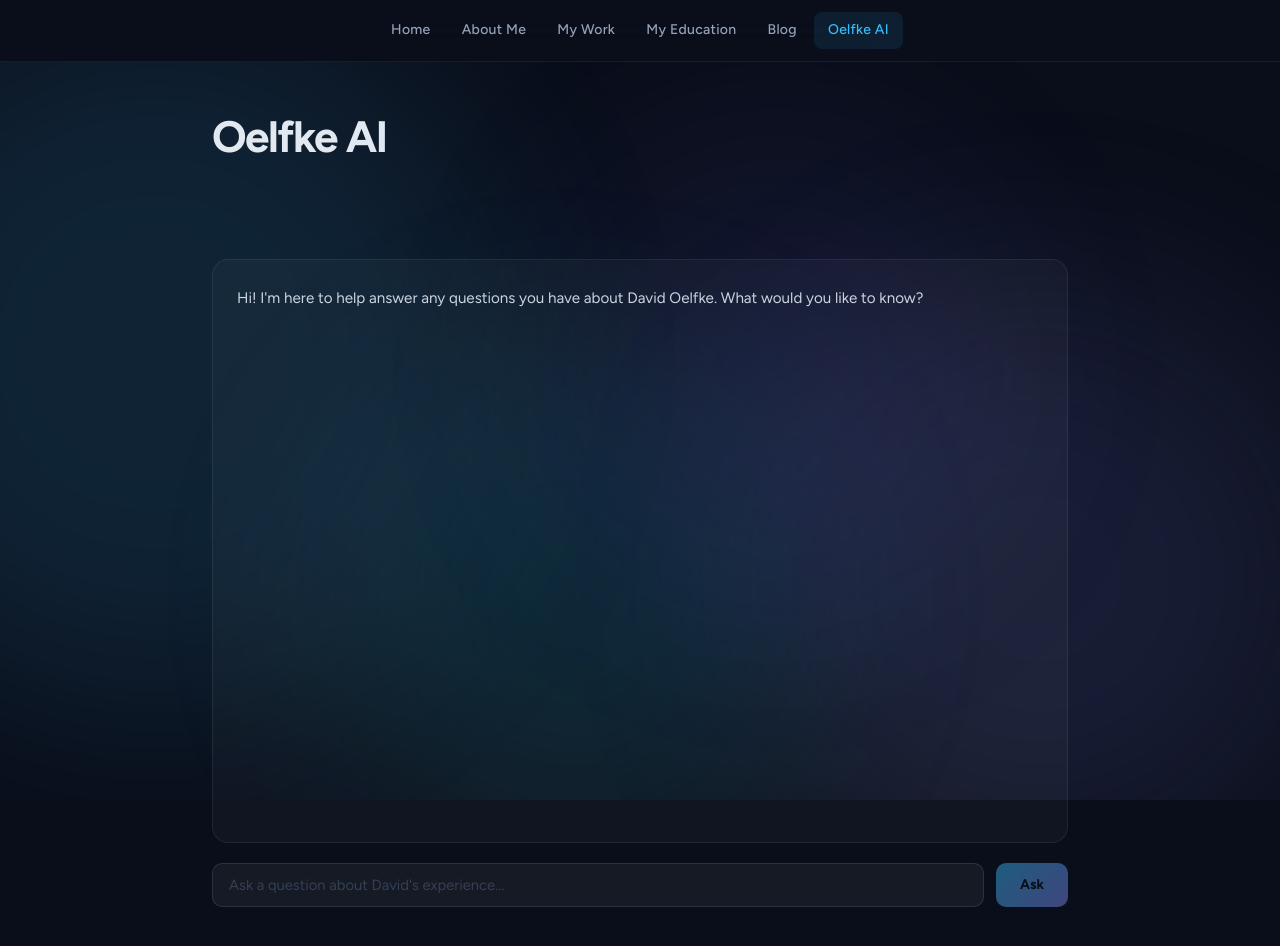
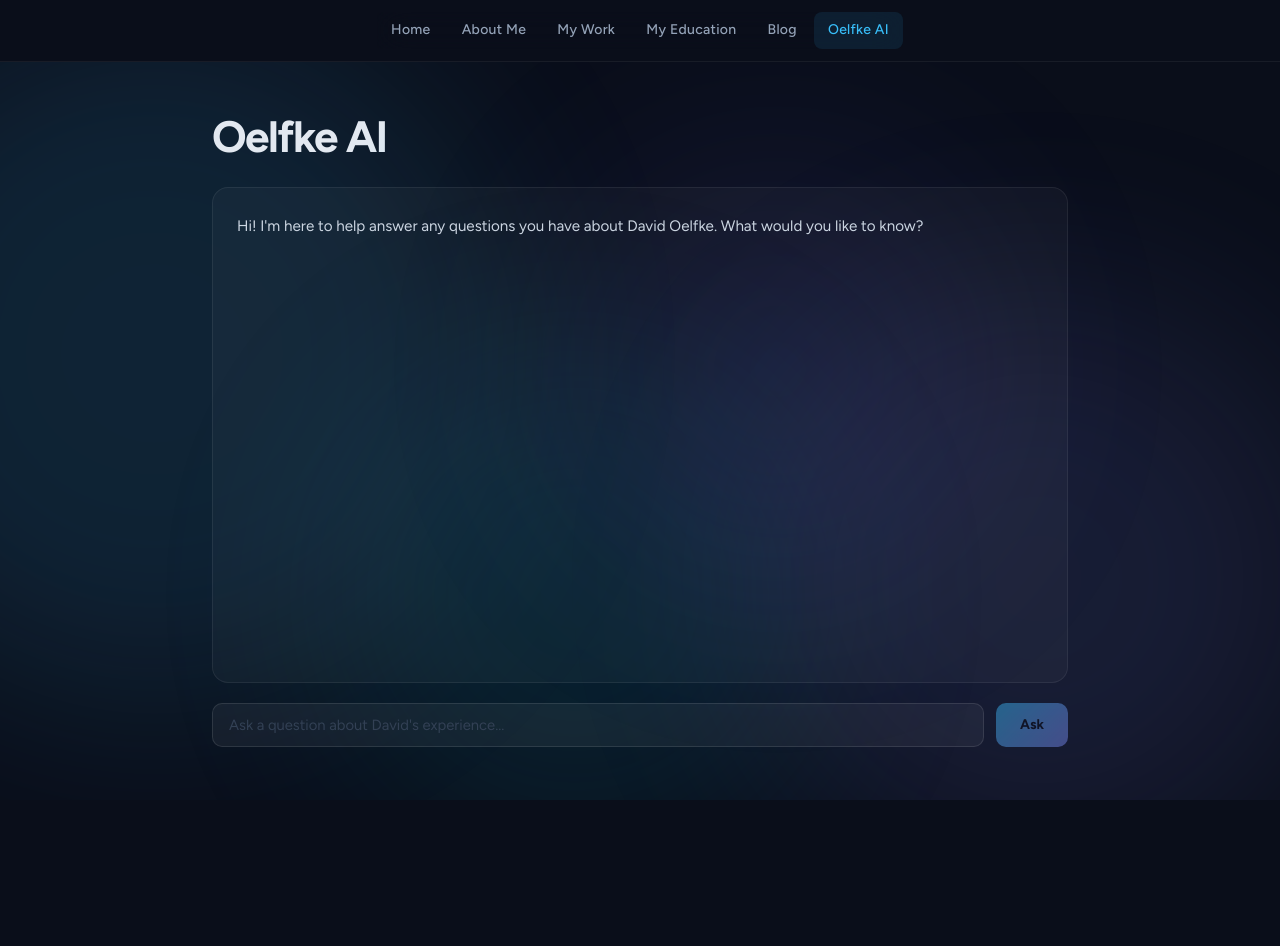
Before and after one commit to Doelfke/DavidOelfke, a Next.js app: page /chat in a window 1280 px wide. Shown: the top 946 px of the page. After the commit the page ends 843 px from the top, so only its background shows below. Built offline with nearby package versions, Linux system fonts and the light colour scheme.

Commit message:
AI page tweaks

```diff
--- a/src/components/chat/Chat.module.scss
+++ b/src/components/chat/Chat.module.scss
@@ -4,8 +4,7 @@
   display: flex;
   flex-direction: column;
   gap: 1.25rem;
-  padding-top: 4.5rem;
-  min-height: calc(100svh - 5rem);
+  min-height: calc(100svh - 15rem);
 }
 
 .answerContainer {
```
